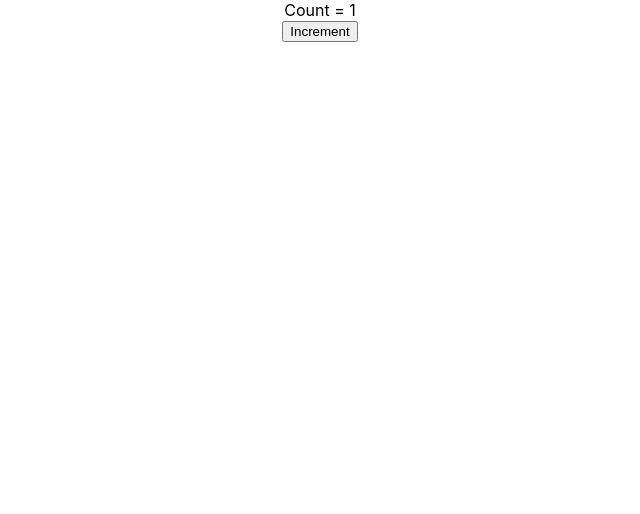
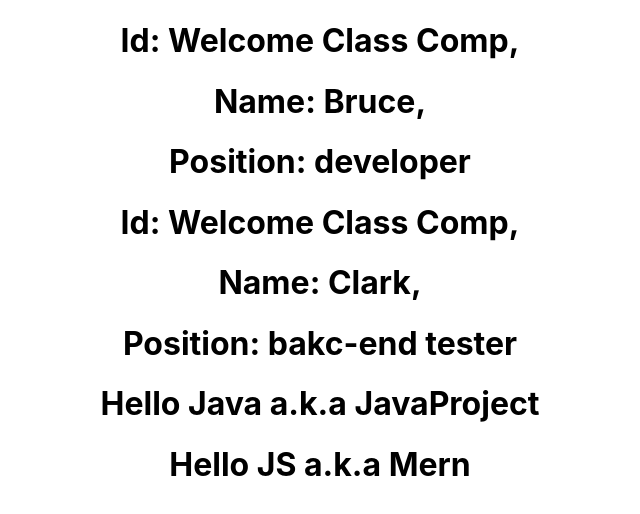
Before and after one commit to albur2021/React_Basic_from_Youtube, a React (Create React App) app: page / in a window 1280 px wide. Shown: the top 514 px of the page, without its empty margins (320-960 px from the left). Built offline with nearby package versions, Linux system fonts and the light colour scheme.

Commit message:
add Distruct Comp to display on how to use discturing method through the props

```diff
--- a/src/App.js
+++ b/src/App.js
@@ -6,18 +6,23 @@ import Welcome from './components/Welcome';
 import Hello from './components/Hello';
 import Message from './components/Message';
 import Counter from './components/Counter';
+import Disctructure from './components/Distructure';
 
 function App() {
   return (
     <div className="App">
       {/* <Greet id='Greet Funct Comp' name='Bruce' job='developer'>This Children Prop</Greet>
-      <Greet id='Greet Funct Comp' name='Clark' job='back-end tester'><button>Action</button></Greet>
+      <Greet id='Greet Funct Comp' name='Clark' job='back-end tester'><button>Action</button></Greet> */}
+
 
       <Welcome id='Welcome Class Comp' name='Bruce' job='developer'></Welcome>
       <Welcome id='Welcome Class Comp' name='Clark' job='bakc-end tester'></Welcome>
-      <Hello/> */}
+      {/* <Hello/> */}
       {/* <Message></Message> */}
-      <Counter addValue='1'/>
+      {/* <Counter addValue='1'/> */}
+      <Disctructure name="Java" heroName="JavaProject"/>
+      <Disctructure name="JS" heroName="Mern"/>
+
 
     </div>
   );
--- /dev/null
+++ b/src/components/Distructure.jsx
@@ -0,0 +1,16 @@
+import React, { useState } from 'react';
+
+
+const Disctructure = (props) =>{
+
+    //distructuring properties
+    const {name, heroName}  = props
+return(
+  <div>
+    <h1>Hello {name} a.k.a {heroName}</h1>
+  </div>
+  )
+}
+
+
+export default Disctructure;
--- a/src/components/Greet.jsx
+++ b/src/components/Greet.jsx
@@ -10,7 +10,7 @@ return(
     <h1>Name: {props.name}, </h1>
     {props.children}
     <h1>Position: {props.job}</h1>
-    {props.children}
+    {props.childrenx}
   </div>
   )
 }
--- a/src/components/Welcome.jsx
+++ b/src/components/Welcome.jsx
@@ -2,14 +2,18 @@ import React, { Component } from "react";
 
 class Welcome extends Component {
   render() {
+    //distructuring properties
+    const {id,name,job,} = this.props;
+    //the same way with 'state' which is not used here
+    //ex: const {state1, state2} = this.state
     return (
       <div>
-        <h1>Id: {this.props.id},</h1>
-        {this.children}
-        <h1>Name: {this.name}, </h1>
-        {this.children}
-        <h1>Position: {this.job}</h1>
-        {this.children}
+        <h1>Id: {id},</h1>
+
+        <h1>Name: {name}, </h1>
+
+        <h1>Position: {job}</h1>
+
       </div>
     );
   }
```
Also changed, not shown: 1 other file (tests, documents, lock files or other folders).
